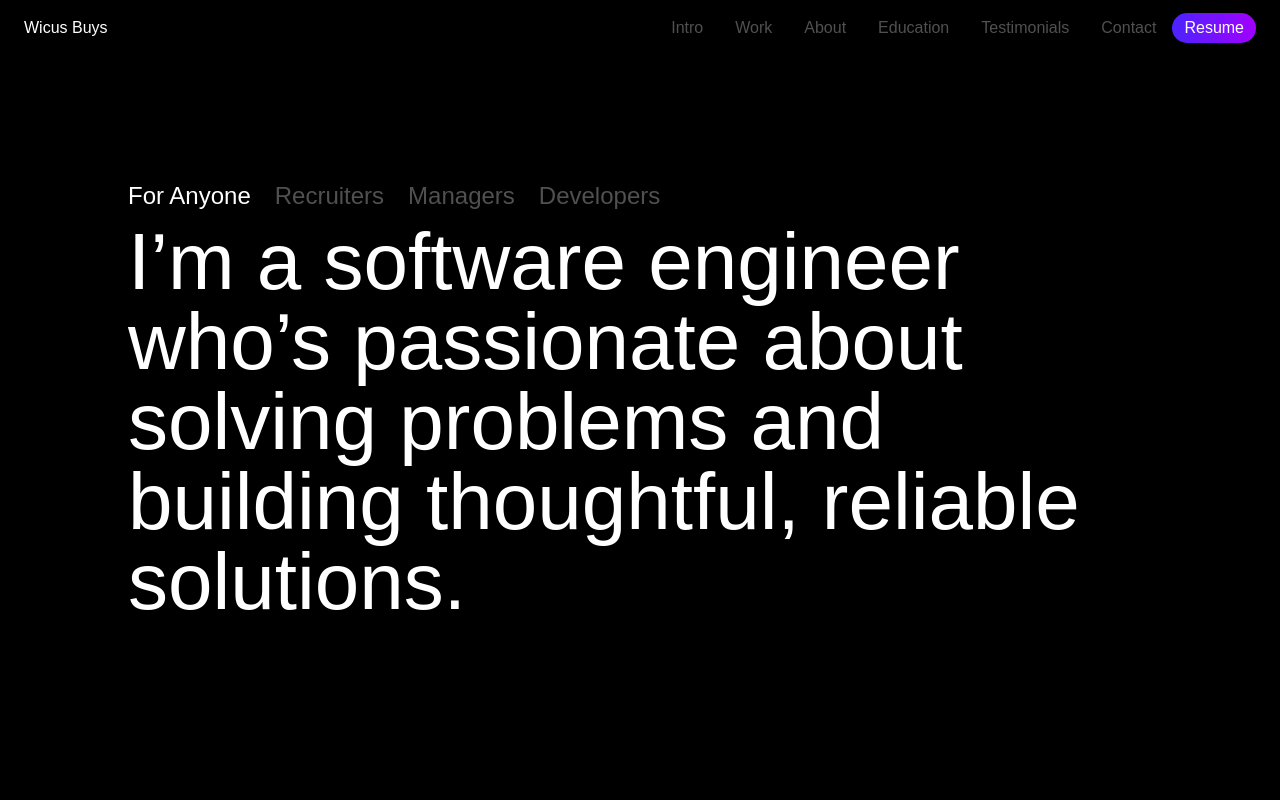
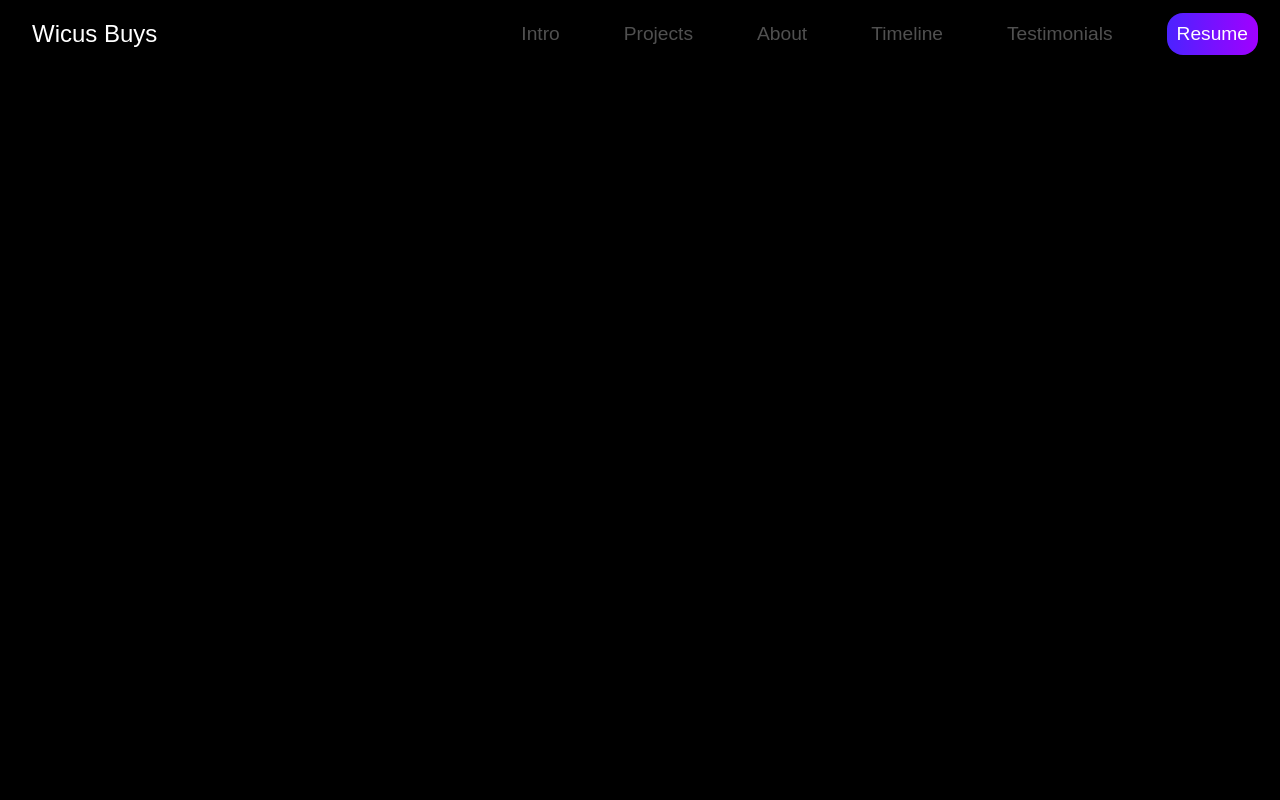
Before and after one commit to Wicusbuys/wicusbuys.dev, a Next.js app: page / in a window 1280 px wide. Shown: the top 800 px of the page. Built offline with nearby package versions, Linux system fonts and the light colour scheme.

Commit message:
Footer implementation, navbar update, added testimonials.

```diff
--- a/app/globals.css
+++ b/app/globals.css
@@ -30,16 +30,113 @@ body {
   display: inherit;
 }
 
-nav {
-  top: 0px;
-  z-index: 1;
-  position: fixed;
+.nav{
+  background: black;
+  display: flex;
+  justify-content: space-between;
+  flex-wrap: wrap;
+  align-items: center;
+  min-height: 68px;
 }
 
-.nav-item{
+.nav-name{
+  color: white;
+  font-size: x-large;
+  padding-left: 2rem;
+}
+
+.nav-menu-icon{
+  cursor: pointer;
+  position: relative;
+  height: 36px;
+  width: 36px;
+  margin: 1rem 2rem 1rem 1rem;
+}
+
+.line {
+  position: absolute;
+  top: 50%;
+  transform-origin: center;
+  transition: transform 0.1s ease-in;
+}
+
+.line .content {
+  width: 36px;
+  height: 4px;
+  background-color: white;
+  transition: transform 0.1s ease-out;
+}
+
+.line:nth-child(1) {
+  transform: rotate(0);
+}
+
+.line:nth-child(2) {
+  transform: rotate(0);
+}
+
+.line:nth-child(1) .content {
+  transform: translateY(-8px);
+}
+
+.line:nth-child(2) .content {
+  transform: translateY(8px);
+}
+
+.mobile--nav--is--visible .line:nth-child(1) {
+  transform: rotate(45deg);
+  transition: transform 0.1s ease-in 0.1s;
+}
+
+.mobile--nav--is--visible .line:nth-child(2) {
+  transform: rotate(-45deg);
+  transition: transform 0.1s ease-in 0.1s;
+}
+
+.mobile--nav--is--visible .line:nth-child(1) .content {
+  transform: translateY(0);
+  transition: transform 0.1s ease-out;
+}
+
+.mobile--nav--is--visible .line:nth-child(2) .content {
+  transform: translateY(0);
+  transition: transform 0.1s ease-out;
+}
+
+.line:nth-child(1) {
+  transform: rotate(0);
+  transition: transform 0.1s ease-in;
+}
+
+.line:nth-child(2) {
+  transform: rotate(0);
+  transition: transform 0.1s ease-in;
+}
+
+.line:nth-child(1) .content {
+  transform: translateY(-8px);
+  transition: transform 0.1s ease-out 0.1s;
+}
+
+.line:nth-child(2) .content {
+  transform: translateY(8px);
+  transition: transform 0.1s ease-out 0.1s;
+}
+
+.nav-menu{
+  display: none;
+  color: white;
+  width: 100%;
+  margin-top: 2rem;
+}
+
+.nav-item {
+  cursor: pointer;
+  padding: 1rem 2rem;
   color: #505050;
-  margin: 1rem;
-  cursor: pointer;
+  font-size: x-large;
+  transform: translateY(-20px);
+  transition: color 0.3s;
 }
 
 .nav-item:hover {
@@ -47,11 +144,41 @@ nav {
 }
 
 .nav-button{
-  margin: auto;
+  font-size: x-large;
   background: linear-gradient(to right, #4B23FF, #A100FF);
-  padding: 0.20rem 0.75rem;
   border-radius: 1rem;
+  padding: 0.4rem 0.6rem;
+  margin: 0.6rem 1.4rem;
   cursor: pointer;
+  transform: translateY(-20px);
+  transition: opacity 0.3s ease-out, transform 0.3s ease-out;
+}
+
+.mobile--nav--is--visible .nav-menu {
+  display: block;
+}
+
+@media screen and (min-width: 1024px) {
+  .nav-menu-icon{
+    display: none;
+  }
+
+  .nav-menu{
+    display: flex;
+    width: auto;
+    margin: 0;
+    height: auto;
+  }
+
+  .nav-item{
+    font-size: 1.2rem;
+    transform: translateY(0);
+  }
+
+  .nav-button{
+    font-size: 1.2rem;
+    transform: translateY(0);
+  }
 }
 
 .icon {
--- a/app/page.tsx
+++ b/app/page.tsx
@@ -50,24 +50,24 @@ export default function Home() {
         </AnimatePresence>
       </section>
       <section className={`section hero ${showCover ? "hidden" : "block"}`}>
-          <Hero/>
+          {/* <Hero/> */}
       </section>
       <section className="Work">
-          <Work />
+          {/* <Work /> */}
       </section>
       <section className="About">
-          <About/>
+          {/* <About/> */}
       </section>
       <section className="Education-Work">
-        <Timeline/>
+        {/* <Timeline/> */}
       </section>
       <section className="Testimonials">
-          <Testimonials/>
+          {/* <Testimonials/> */}
       </section>
-      <footer>
-        <Footer/>
-      </footer>
-      <Sidebar />
+      <section>
+        {/* <Footer/> */}
+      </section>
+      {/* <Sidebar /> */}
     </main>
   );
 }
--- a/components/Cover.tsx
+++ b/components/Cover.tsx
@@ -4,7 +4,7 @@ import { SparklesCore } from './ui/sparkles'
 const Cover = () => {
   return (
     <div className="h-screen bg-black flex flex-col items-center justify-center overflow-hidden rounded-md m-auto">
-        <h1 className="text-9xl font-bold text-center text-white relative z-20 mb-2">
+        <h1 className=" text-7xl font-bold text-center text-white relative z-20 mb-2 md: text-9xl">
             <span className='animate-fadeIn'>
                 Wicus Buys
             </span>
--- a/components/Footer.tsx
+++ b/components/Footer.tsx
@@ -1,8 +1,30 @@
 import React from 'react'
+import Image from "next/image";
 
 const Footer = () => {
   return (
-    <div>Footer</div>
+    <div className="flex flex-col justify-center items-center w-full my-28">
+        <div className='grid grid-cols-2 gap-32'>
+            <div className="flex flex-col">
+                <h3 className='flex text-secondary-light text-lg'>
+                    <div className="h-2 w-2 bg-gray-300 rounded-full my-auto mr-4"></div>
+                    Currently exploring new opportunities.
+                </h3>
+                <h1 className='text-white text-3xl'>
+                    Looking for developer role.
+                </h1>
+            </div>
+            <div className="mx-auto">
+                <Image
+                    src="/images/Portrait.png"
+                    alt="GreatSoft Logo"
+                    width={300}
+                    height={300}
+                    className="rounded-lg object-cover h-auto w-full"
+                />
+            </div>
+        </div>
+    </div>
   )
 }
 
--- a/components/Navbar.tsx
+++ b/components/Navbar.tsx
@@ -1,22 +1,49 @@
-import React from 'react'
+import React, { useState, useEffect } from 'react';
 
 const Navbar = () => {
+  const [isMenuVisible, setIsMenuVisible] = useState(false);
+
+  const toggleMenu = () => {
+    setIsMenuVisible((prevState) => !prevState);
+  };
+
+  useEffect(() => {
+    const handleResize = () => {
+      if (window.innerWidth >= 1024) {
+        setIsMenuVisible(false);
+      }
+    };
+
+    window.addEventListener('resize', handleResize);
+
+    return () => {
+      window.removeEventListener('resize', handleResize);
+    };
+  }, []);
+
   return (
-        <nav className='text-white flex w-full overflow-hidden justify-between items-center px-6'>
-            <div className="flex">
-                <p className='nav-brand'>Wicus Buys</p>
-            </div>
-            <div className="flex">
-                <a className='nav-item'>Intro</a>
-                <a className='nav-item'>Work</a>
-                <a className='nav-item'>About</a>
-                <a className='nav-item'>Education</a>
-                <a className='nav-item'>Testimonials</a>
-                <a className='nav-item'>Contact</a>
-                <a className='nav-button'>Resume</a>
-            </div>
-        </nav>
-  )
-}
+    <nav
+      className={`nav ${isMenuVisible ? 'mobile--nav--is--visible' : ''}`}
+    >
+      <h1 className="nav-name">Wicus Buys</h1>
+      <div className="nav-menu-icon" onClick={toggleMenu}>
+        <div className="line">
+          <div className="content"></div>
+        </div>
+        <div className="line">
+          <div className="content"></div>
+        </div>
+      </div>
+      <ul className="nav-menu">
+        <li className="nav-item"><a>Intro</a></li>
+        <li className="nav-item"><a>Projects</a></li>
+        <li className="nav-item"><a>About</a></li>
+        <li className="nav-item"><a>Timeline</a></li>
+        <li className="nav-item"><a>Testimonials</a></li>
+        <li className="nav-button"><a>Resume</a></li>
+      </ul>
+    </nav>
+  );
+};
 
-export default Navbar
+export default Navbar;
--- a/components/Testimonials.tsx
+++ b/components/Testimonials.tsx
@@ -15,10 +15,13 @@ const Testimonials = () => {
           title: "Senior Offsite Consultant",
         },
         {
-          quote:
-            "To be, or not to be, that is the question: Whether 'tis nobler in the mind to suffer The slings and arrows of outrageous fortune, Or to take Arms against a Sea of troubles, And by opposing end them: to die, to sleep.",
-          name: "William Shakespeare",
-          title: "Hamlet",
+          quote:`
+            "I haven't known Num-Nums (Wicus) for long time ,but I can safely say he is one of the most dedicated, goal driven, supportive
+            and positive people I have ever met (this is both professionally and outside of work). Let alone being friendly and
+            always willing to help in any way possible. Good at giving advice too, I mean both on a personal level and professional
+            level. If one would need a wingman, I'd recommend Num-Nums."`,
+          name: "Ash Morrison",
+          title: "Senior Offsite Consultant",
         },
         {
           quote: "All that we see or seem is but a dream within a dream.",
--- a/components/ui/timeline.tsx
+++ b/components/ui/timeline.tsx
@@ -33,16 +33,7 @@ export const Timeline = ({ data }: { data: TimelineEntry[] }) => {
   const opacityTransform = useTransform(scrollYProgress, [0, 0.1], [0, 1]);
 
   return (
-    <div className="w-full bg-black md:px-10" ref={containerRef}>
-      <div className="max-w-7xl mx-auto py-20 px-4 md:px-8 lg:px-10">
-        <h2 className="text-lg md:text-4xl mb-4 text-white max-w-4xl">
-          My journey so far
-        </h2>
-        <p className="text-neutral-300 text-sm md:text-base max-w-sm">
-          A timeline showcasing my professional and educational milestones so far.
-        </p>
-      </div>
-
+    <div className="w-full bg-black md:px-10 mt-28" ref={containerRef}>
       <div ref={ref} className="relative max-w-7xl mx-auto pb-20">
         {data.map((item, index) => (
           <div
--- a/tailwind.config.ts
+++ b/tailwind.config.ts
@@ -13,6 +13,11 @@ export default {
   darkMode: "class",
   theme: {
     extend: {
+
+      screens: {
+        custom: "1100px",
+      },
+
       keyframes: {
         fadeIn: {
           '0%' : { opacity: '0'},
```
Also changed, not shown: 1 other file (tests, documents, lock files or other folders).
